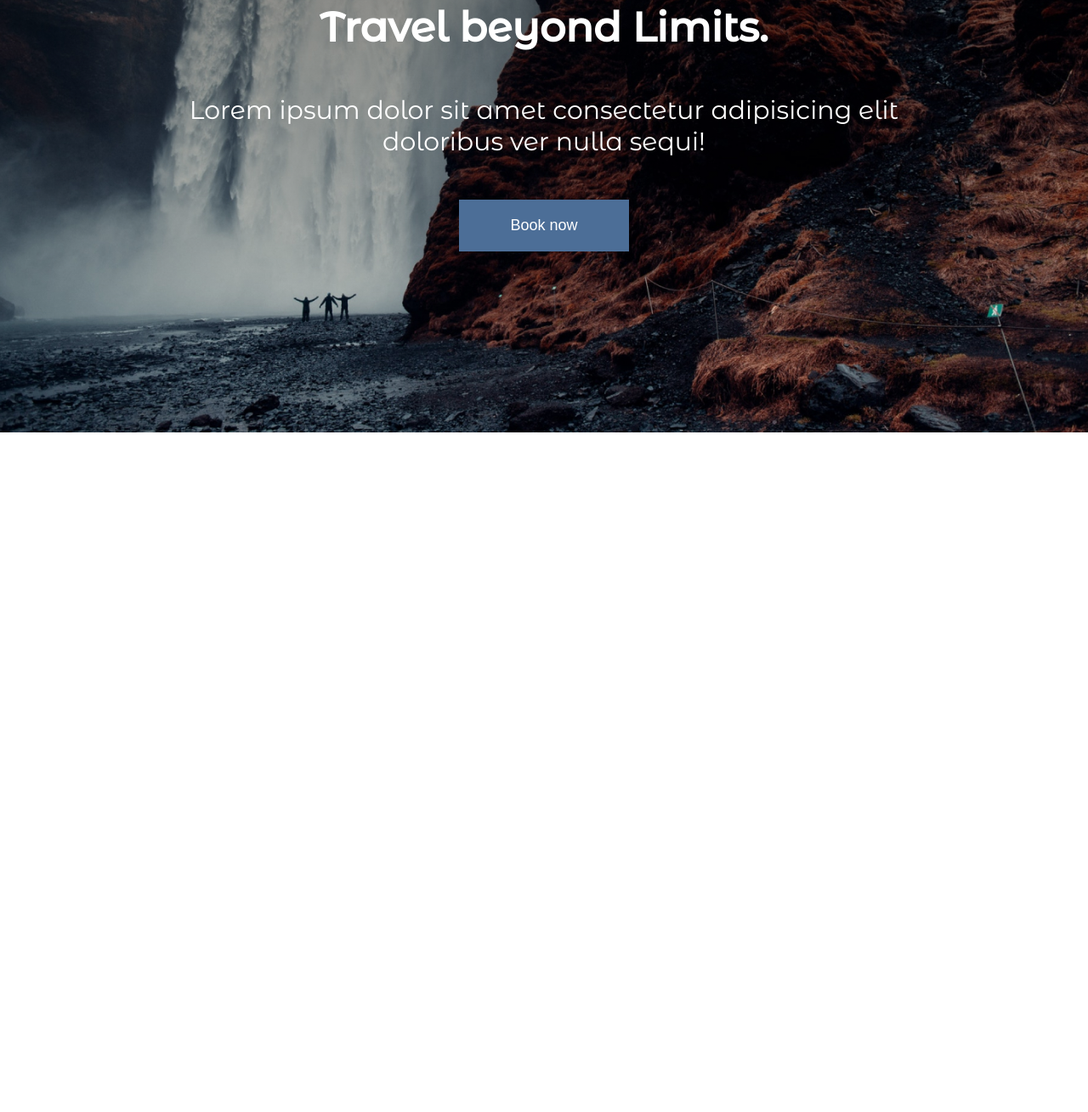
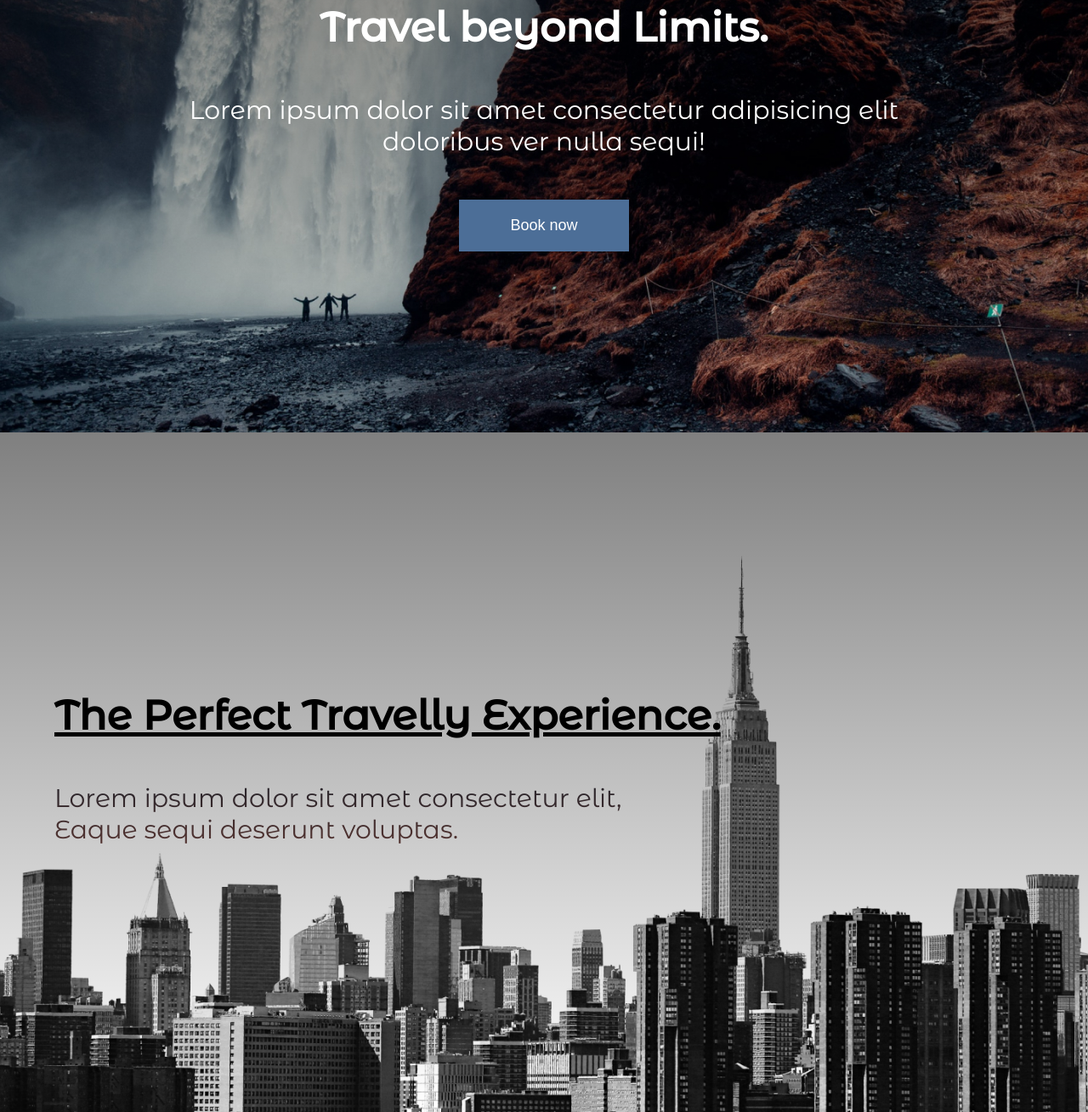
Before and after one commit to TamirisCss/travelly, a plain HTML site: page index.html in a window 1280 px wide. Shown: the part 291-1600 px from the top of the page at 85% size. Before the commit the page ends 800 px from the top, so only its background shows below. Drawn offline with Linux system fonts and the light colour scheme; a web font is replaced by a local one.

Commit message:
style for hero section

```diff
--- a/index.html
+++ b/index.html
@@ -27,7 +27,15 @@
             doloribus ver nulla sequi!
         </h3>
         <button>Book now</button>
+    </section>
 
+    <section id="locations">
+        <header class="locations-head">
+            <h2>The Perfect Travelly Experience.</h2>
+            <h3>Lorem ipsum dolor sit amet consectetur elit, </br>
+                Eaque sequi deserunt voluptas.
+            </h3>
+        </header>
     </section>
 </body>
 </html>
--- a/style.css
+++ b/style.css
@@ -65,6 +65,7 @@ nav {
     margin: auto;
     align-items: center;
     padding: 2rem;
+    flex-wrap: wrap;
 }
 
 #logo {
@@ -83,7 +84,7 @@ nav ul {
 
 .hero {
     min-height: 90vh;
-    background-image: linear-gradient(rgba(0,0,0,0.5), transparent) ,url(./img/landing-page.jpg);
+    background: linear-gradient(rgba(0,0,0,0.5), transparent) ,url(./img/landing-page.jpg);
     background-repeat: no-repeat;
     background-size: cover;
     background-position: center;
@@ -97,3 +98,42 @@ nav ul {
 .hero h3 {
     padding: 5rem;
 }
+
+/*LOCATIONS SECTION*/
+#locations {
+    min-height: 100vh;
+    background: linear-gradient(rgba(0,0,0,0.5), transparent), url(./img/new-york-page.png);
+    background-size: cover;
+    background-position: center;
+    display: flex;
+    align-items: center;
+}
+
+.locations-head {
+    width: 90%; /*trick to position*/
+    margin: auto;
+}
+.locations-head h2 {
+    padding: 2rem 0rem;
+    text-decoration: underline;
+    text-decoration-thickness: 0.5rem;
+}
+.locations-head h3 {
+    padding: 3rem 0rem;
+    background: linear-gradient(#131C27, #663B34); /*trick to text get the gradient color*/
+    background-clip: text;
+    -webkit-text-fill-color: transparent;
+}
+
+/*MEDIA QUERY*/
+@media (max-width: 932px) {
+    html {
+        font-size: 45%;
+    }
+    nav {
+        text-align: center;
+    }
+    #logo {
+        padding: 2rem;
+    }
+}
```
